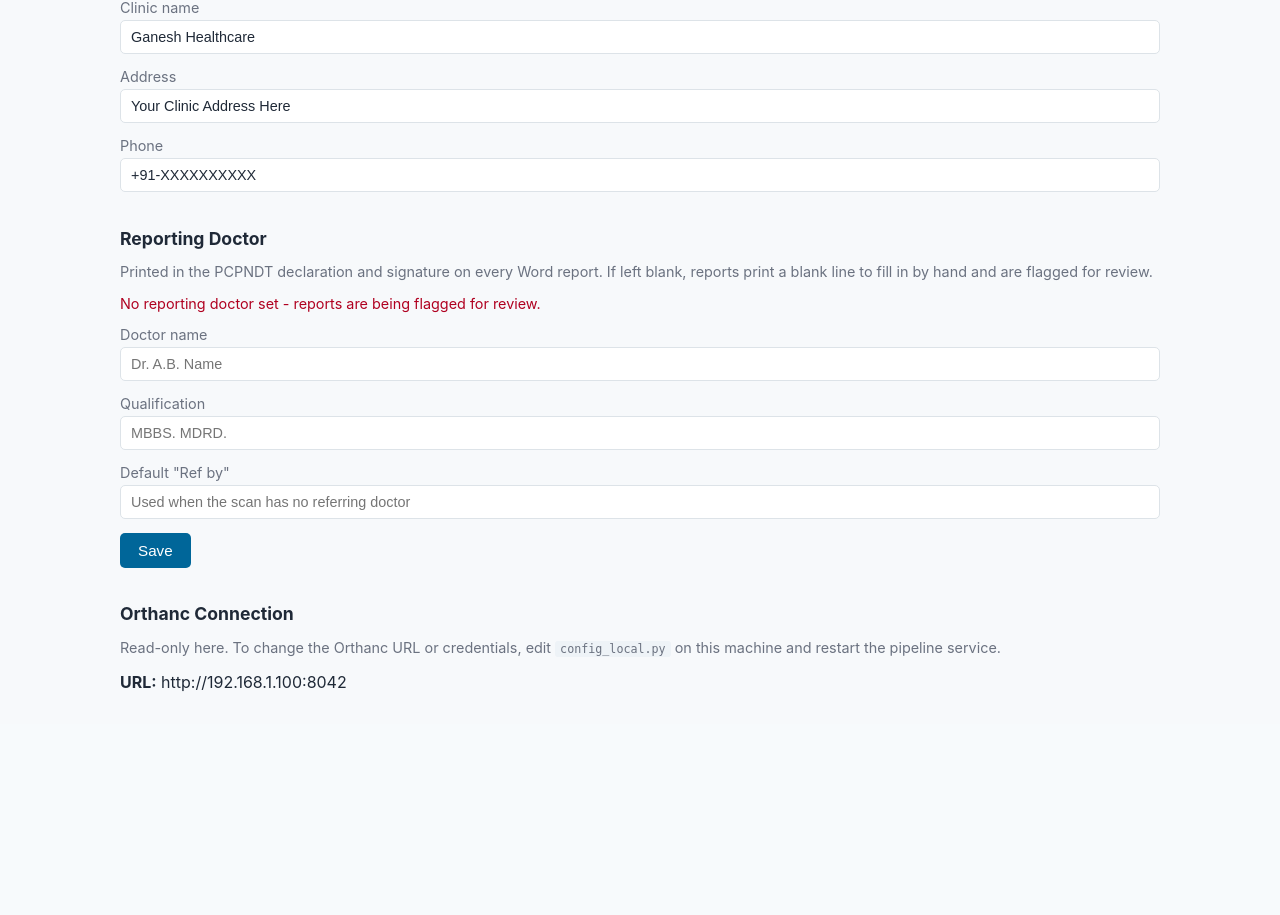
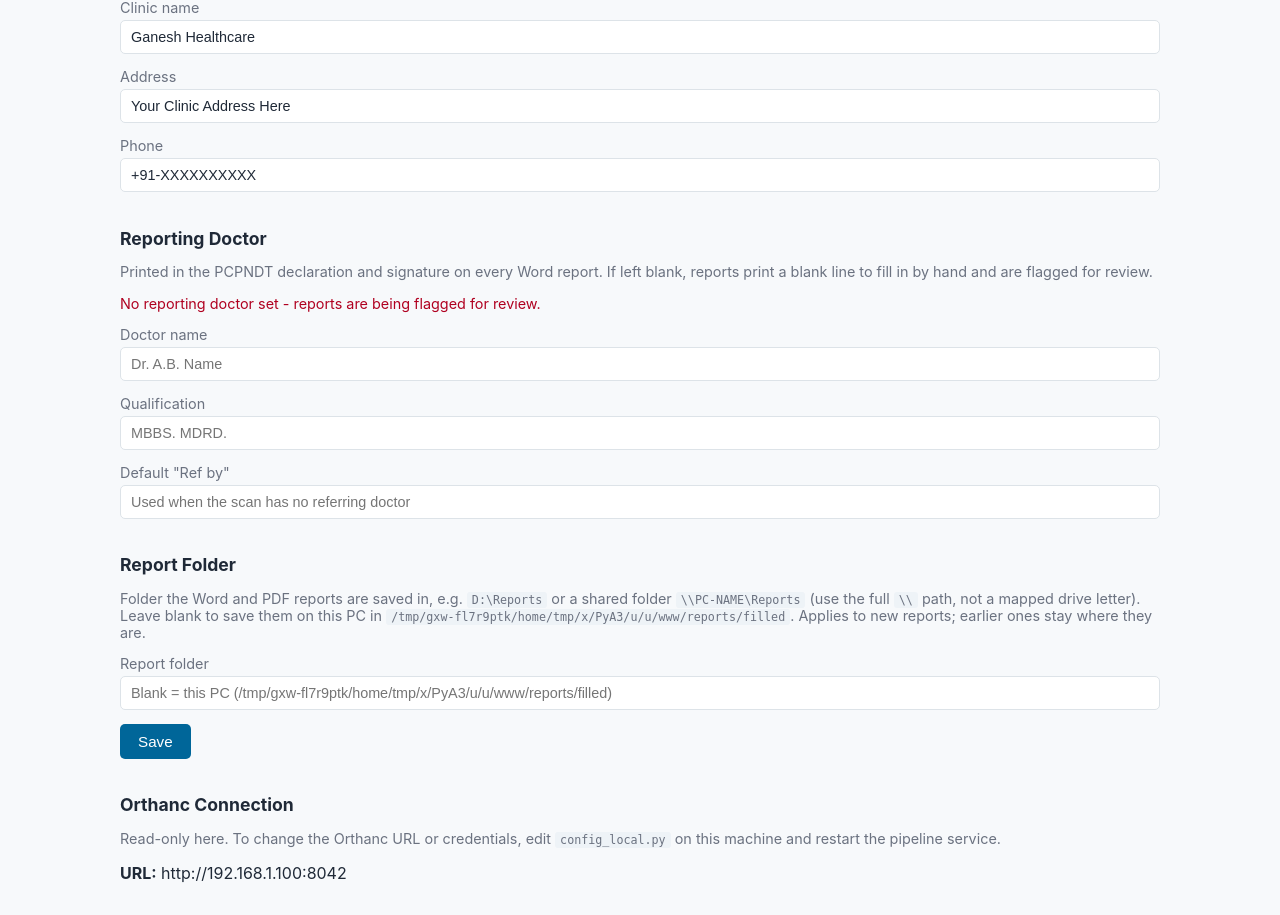
Before and after one commit to chethuchity-wq/scanning-machine, a FastAPI app: page /settings in a window 1280 px wide. Shown: the part 124-1039 px from the top of the page. Before the commit the page ends 816 px from the top, so only its background shows below. Run offline with FastAPI, Linux system fonts and the light colour scheme; the visitor is signed in with stand-in values (Sample User, id 1); tables that the repository leaves empty hold one stand-in row (values such as "Sample post").

Commit message:
feat: report folder setting - save reports there, locally if blank or unreachable
Co-Authored-By: Claude Opus 5.5 <noreply@anthropic.com>

```diff
--- a/webapp/db.py
+++ b/webapp/db.py
@@ -42,6 +42,8 @@ class Clinic(Base):
     doctor_name: Mapped[str] = mapped_column(String(200), default="")
     doctor_qual: Mapped[str] = mapped_column(String(200), default="")
     referring_default: Mapped[str] = mapped_column(String(200), default="")
+    # Folder the reports are saved in; blank = reports/ on this PC
+    report_folder: Mapped[str] = mapped_column(String(1000), default="")
     created_at: Mapped[datetime] = mapped_column(default=datetime.utcnow)
 
 
@@ -130,6 +132,8 @@ def _migrate_add_doctor_columns() -> None:
                     text(f"UPDATE clinics SET {column} = :value"),
                     {"value": getattr(config, config_key, "") or ""},
                 )
+        if "report_folder" not in existing:
+            conn.execute(text("ALTER TABLE clinics ADD COLUMN report_folder VARCHAR(1000) DEFAULT ''"))
 
 
 def init_db() -> None:
@@ -172,6 +176,7 @@ def get_clinic_info(clinic_id: int) -> dict:
             "doctor_name": clinic.doctor_name,
             "doctor_qual": clinic.doctor_qual,
             "referring_default": clinic.referring_default,
+            "report_folder": clinic.report_folder or "",
         }
 
 
--- a/webapp/main.py
+++ b/webapp/main.py
@@ -605,6 +605,27 @@ def report_pdf(report_id: int, user: dict = Depends(require_login)):
 # Settings
 # ---------------------------------------------------------------------------
 
+def _local_report_folder() -> str:
+    return str(Path(config.OUTPUT_DIR, "filled").resolve())
+
+
+def _check_report_folder(folder: str) -> str:
+    """'' if reports can be saved in `folder` (created if missing), else why not."""
+    if not folder:
+        return ""
+    path = Path(folder)
+    if not path.is_absolute():
+        return f"Use a full path, e.g. D:\\Reports or \\\\PC-NAME\\Reports - not \"{folder}\"."
+    try:
+        path.mkdir(parents=True, exist_ok=True)
+        probe = path / f".write-test-{secrets.token_hex(4)}"
+        probe.write_bytes(b"")
+        probe.unlink()
+    except OSError as e:
+        return f"Cannot save reports in {folder}: {e.strerror or e}. Not saved - check the path and that this PC can write there."
+    return ""
+
+
 @app.get("/settings", response_class=HTMLResponse)
 def settings_form(request: Request, user: dict = Depends(require_login)):
     clinic = db.get_clinic_info(user["clinic_id"])
@@ -615,6 +636,7 @@ def settings_form(request: Request, user: dict = Depends(require_login)):
             "user": user,
             "clinic": clinic,
             "orthanc_url": getattr(config, "ORTHANC_URL", ""),
+            "local_folder": _local_report_folder(),
             "saved": False,
             "csrf_token": csrf_token(request),
         },
@@ -631,11 +653,13 @@ def settings_submit(
     doctor_name: str = Form(""),
     doctor_qual: str = Form(""),
     referring_default: str = Form(""),
+    report_folder: str = Form(""),
     csrf_token_field: str = Form(..., alias="csrf_token"),
 ):
     check_csrf(request, csrf_token_field)
-    db.update_clinic_info(
-        user["clinic_id"],
+    folder = report_folder.strip().strip('"')
+    folder_error = _check_report_folder(folder)
+    fields = dict(
         name=name.strip(),
         address=address.strip(),
         phone=phone.strip(),
@@ -643,18 +667,23 @@ def settings_submit(
         doctor_qual=doctor_qual.strip(),
         referring_default=referring_default.strip(),
     )
+    # A folder reports can't be written to is not saved: the old one stays
+    if not folder_error:
+        fields["report_folder"] = folder
+    db.update_clinic_info(user["clinic_id"], **fields)
     clinic = db.get_clinic_info(user["clinic_id"])
-    return templates.TemplateResponse(
-        request,
-        "settings.html",
-        {
-            "user": user,
-            "clinic": clinic,
-            "orthanc_url": getattr(config, "ORTHANC_URL", ""),
-            "saved": True,
-            "csrf_token": csrf_token(request),
-        },
-    )
+    context = {
+        "user": user,
+        "clinic": clinic,
+        "orthanc_url": getattr(config, "ORTHANC_URL", ""),
+        "local_folder": _local_report_folder(),
+        "saved": not folder_error,
+        "folder_error": folder_error,
+        "csrf_token": csrf_token(request),
+    }
+    if folder_error:
+        context["report_folder_input"] = folder
+    return templates.TemplateResponse(request, "settings.html", context)
 
 
 # ---------------------------------------------------------------------------
--- a/webapp/templates/settings.html
+++ b/webapp/templates/settings.html
@@ -19,6 +19,16 @@
   <label>Doctor name <input type="text" name="doctor_name" value="{{ clinic.doctor_name or '' }}" placeholder="Dr. A.B. Name"></label>
   <label>Qualification <input type="text" name="doctor_qual" value="{{ clinic.doctor_qual or '' }}" placeholder="MBBS. MDRD."></label>
   <label>Default "Ref by" <input type="text" name="referring_default" value="{{ clinic.referring_default or '' }}" placeholder="Used when the scan has no referring doctor"></label>
+
+  <h2>Report Folder</h2>
+  <p class="hint">
+    Folder the Word and PDF reports are saved in, e.g. <code>D:\Reports</code> or a
+    shared folder <code>\\PC-NAME\Reports</code> (use the full <code>\\</code> path, not a
+    mapped drive letter). Leave blank to save them on this PC in
+    <code>{{ local_folder }}</code>. Applies to new reports; earlier ones stay where they are.
+  </p>
+  {% if folder_error %}<p class="error">{{ folder_error }}</p>{% endif %}
+  <label>Report folder <input type="text" name="report_folder" value="{{ report_folder_input if report_folder_input is defined else (clinic.report_folder or '') }}" placeholder="Blank = this PC ({{ local_folder }})"></label>
   <button type="submit">Save</button>
 </form>
 
```
Also changed, not shown: fill_report.py (+25 -10 lines), pipeline.py (+20 -0 lines), report_generator.py (+8 -2 lines).
